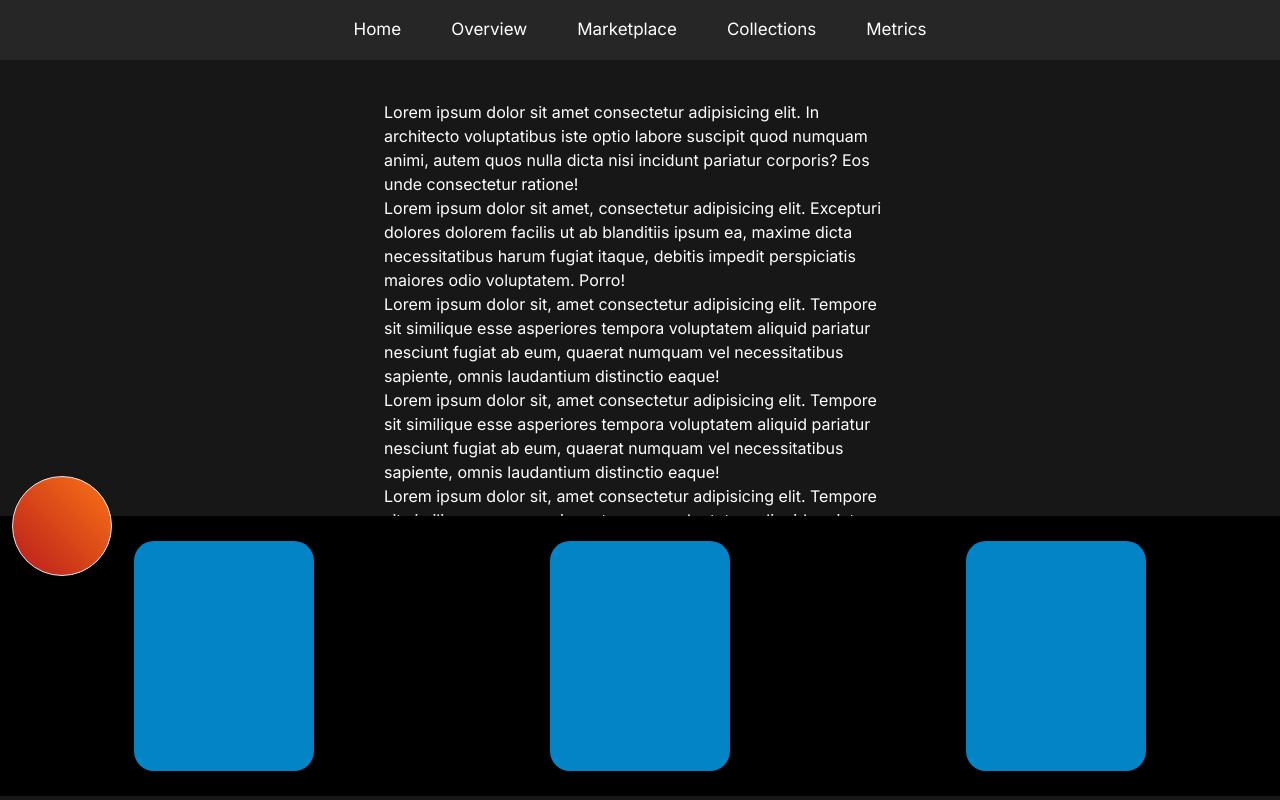
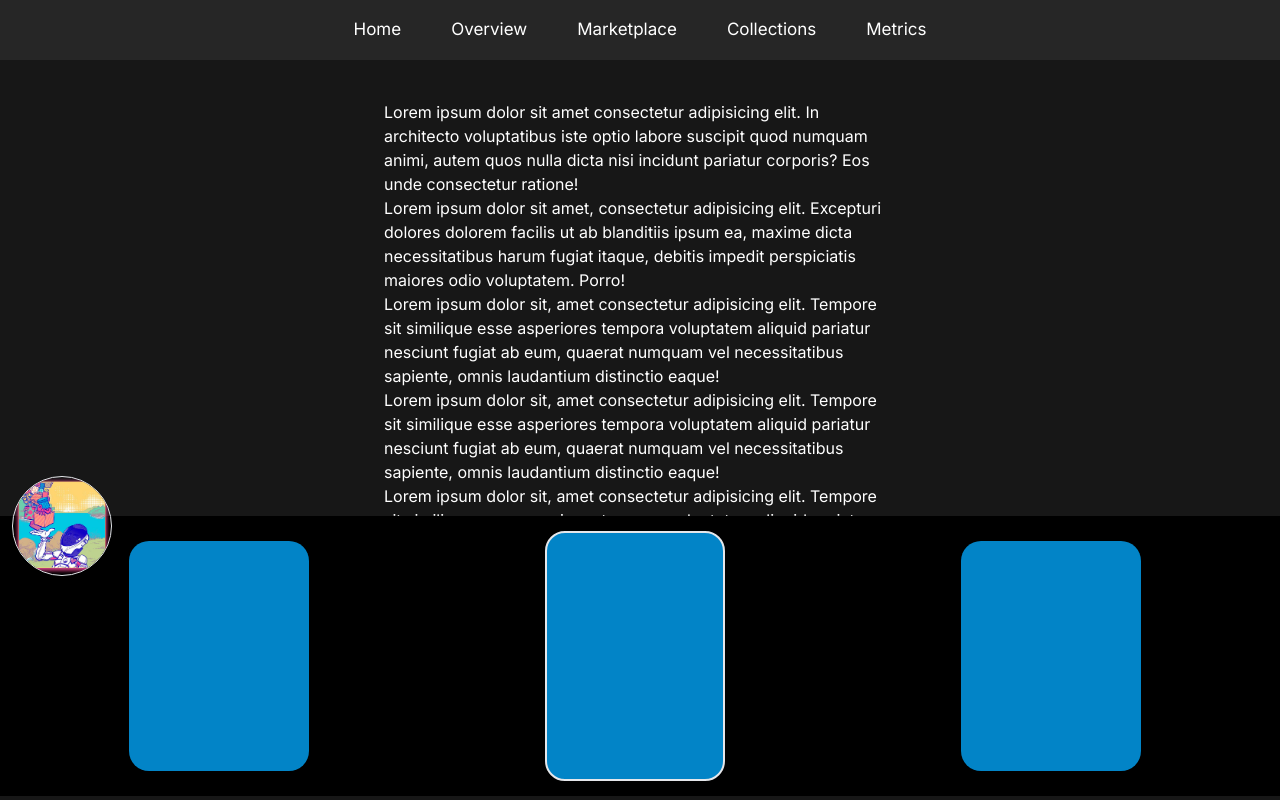
Before and after one commit to SparkEco/nftwallet, a Next.js app: page / in a window 1280 px wide. Shown: the top 800 px of the page. Built offline with nearby package versions, Linux system fonts and the light colour scheme.

Commit message:
No time for comments XD

```diff
--- a/components/Footer.tsx
+++ b/components/Footer.tsx
@@ -1,10 +1,22 @@
+"use client";
+import { useState } from "react";
+import Tab from "./Tab";
+import Image from "next/image";
+
 function Footer() {
+  const [activeTab, setActiveTab] = useState("tab2");
   return (
-    <div className="w-full lg:h-[280px] h-[180px] sticky bottom-1 bg-black  p-4 flex justify-around items-center">
-      <div className="rounded-[50%] border bg-gradient-to-tr from-red-700 to-orange-500 h-[70px] w-[70px] lg:h-[100px] lg:w-[100px] absolute left-3 top-[-40px]"></div>
-      <div className="lg:h-[230px] h-[80%] rounded-[20px] lg:w-[180px] w-[30%] bg-sky-600"></div>
-      <div className="lg:h-[230px] h-[80%] rounded-[20px] lg:w-[180px] w-[30%] bg-sky-600"></div>
-      <div className="lg:h-[230px] h-[80%] rounded-[20px] lg:w-[180px] w-[30%] bg-sky-600"></div>
+    <div className="w-full lg:h-[280px] h-[200px] sticky bottom-1 bg-black  p-4 flex lg:justify-around justify-center space-x-[-10px] items-center">
+      <Image
+        src={`/pfp5.webp`}
+        alt="pfp"
+        width={100}
+        height={200}
+        className="rounded-[50%] border h-[70px] w-[70px] lg:h-[100px] lg:w-[100px] absolute left-3 lg:top-[-40px] top-[-19px]"
+      />
+      <Tab name="tab1" activeTab={activeTab} setActiveTab={setActiveTab} />
+      <Tab name="tab2" activeTab={activeTab} setActiveTab={setActiveTab} />
+      <Tab name="tab3" activeTab={activeTab} setActiveTab={setActiveTab} />
     </div>
   );
 }
--- /dev/null
+++ b/components/Tab.tsx
@@ -0,0 +1,19 @@
+interface Tabprops {
+  name: string;
+  activeTab?: string;
+  setActiveTab?: (name: string) => void;
+}
+function Tab({ name, activeTab, setActiveTab }: Tabprops) {
+  return (
+    <div
+      className={`${
+        activeTab == name
+          ? "lg:h-[250px] h-[85%] z-10 border-2"
+          : "lg:h-[230px] h-[68%]"
+      }  rounded-[20px] lg:w-[180px] w-[27%] bg-sky-600 `}
+      onClick={() => setActiveTab && setActiveTab(name)}
+    ></div>
+  );
+}
+
+export default Tab;
--- a/next.config.js
+++ b/next.config.js
@@ -1,4 +1,8 @@
 /** @type {import('next').NextConfig} */
-const nextConfig = {}
+const nextConfig = {
+  images: {
+    domains: ["giveth.io"],
+  },
+};
 
-module.exports = nextConfig
+module.exports = nextConfig;
```
Also changed, not shown: public/pfp.webp (added), public/pfp5.webp (added).
